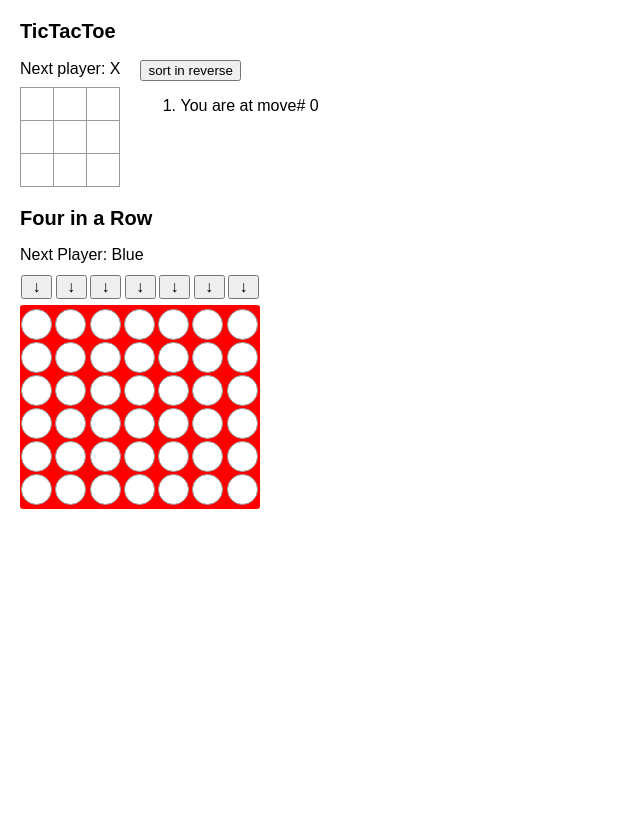
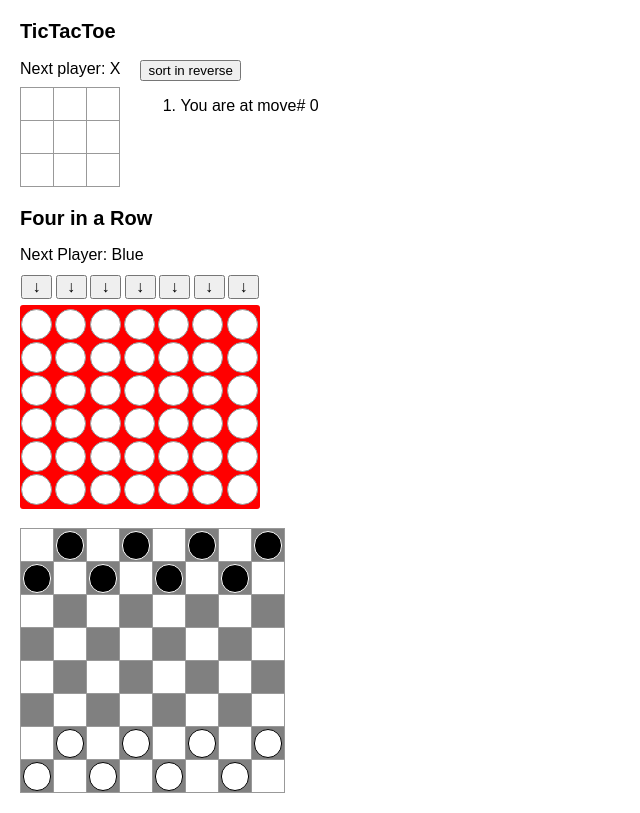
Before and after one commit to rohannelson/vite-and-react, a React (Vite) app: page / in a window 1280 px wide. Shown: the whole page, without its empty margins (0-640 px from the left). Built offline with nearby package versions, Linux system fonts and the light colour scheme.

Commit message:
setup checkers board (first attempt, but should suffice I think?)

```diff
--- a/src/App.jsx
+++ b/src/App.jsx
@@ -1,9 +1,12 @@
 import TicTacToe from './TicTacToe/Game';
 import FourInARow from './FourInARow/Game';
+import Checkers from './Checkers/Game';
 export default function App() {
   return <>
   <TicTacToe />
   <div className="breaker"></div>
   <FourInARow />
+  <div className="breaker"></div>
+  <Checkers />
   </>
 }
--- /dev/null
+++ b/src/Checkers/Game.jsx
@@ -0,0 +1,43 @@
+import React from "react";
+import { useState } from "react";
+export default function Game() {
+    const [blacks, setBlacks] = useState([1,3,5,7,9,11,13,15])
+    const [whites, setWhites] = useState([49,51,53,55,57,59,61,63])
+    return (<CheckerBoard blacks={blacks} whites={whites}/>)
+}
+
+function CheckerSquare({className, value}) {
+    return (<button className={`square ${className}`}>
+        {value}
+    </button>)
+}
+
+function Black() {
+    return <div className="blackChecker"></div>
+}
+
+function White() {
+    return <div className="whiteChecker"></div>
+}
+
+function CheckerRow({iRow, blacks, whites}) {
+    const checkerRow = [0,1,2,3,4,5,6,7].map((iSquare) => {
+        let classname = "black";
+        let offset;
+        iRow % 2 === 0 ? offset = 0 : offset = 1;
+        if (iSquare % 2 === offset) {classname="white"}
+        let keyValue;
+        offset === 0 ? keyValue = iRow*8 + iSquare : keyValue = iRow*8 + (7-iSquare);
+        let valueValue;
+        if (blacks.includes(keyValue)) {valueValue = <Black/>}
+        if (whites.includes(keyValue)) {valueValue = <White/>}
+        return (<CheckerSquare className={classname} value={valueValue} key={keyValue}/>)
+
+})
+    return (<div className="board-row">{checkerRow}</div>)
+}
+
+function CheckerBoard({blacks, whites}) {
+    const checkerBoard = [0,1,2,3,4,5,6,7].map((iBoard) =><CheckerRow iRow={iBoard} blacks={blacks} whites={whites}/>)
+    return (checkerBoard)
+}
--- a/src/index.css
+++ b/src/index.css
@@ -74,6 +74,9 @@ body {
   padding: 0;
   text-align: center;
   width: 34px;
+  display: flex;
+  align-items: center;
+  justify-content: center;
 }
 
 .board-row:after {
@@ -144,3 +147,27 @@ body {
   background: aqua;
   border: 2px solid black;
 }
+
+/*CHECKERS*/
+
+.blackChecker {
+  background-color: black;
+  border: 1px solid white;
+  height: 90%;
+  width: 90%;
+  border-radius: 100%;
+}
+.whiteChecker {
+  background-color: white;
+  border: 1px solid black;
+  height: 90%;
+  width: 90%;
+  border-radius: 100%;
+}
+.black {
+  background: gray;
+}
+.placeholder {
+  cursor: url(whiteChecker.svg), default;
+  cursor: url(blackChecker.svg), default;
+}
```
Also changed, not shown: public/blackChecker.svg (added), public/whiteChecker.svg (added).
